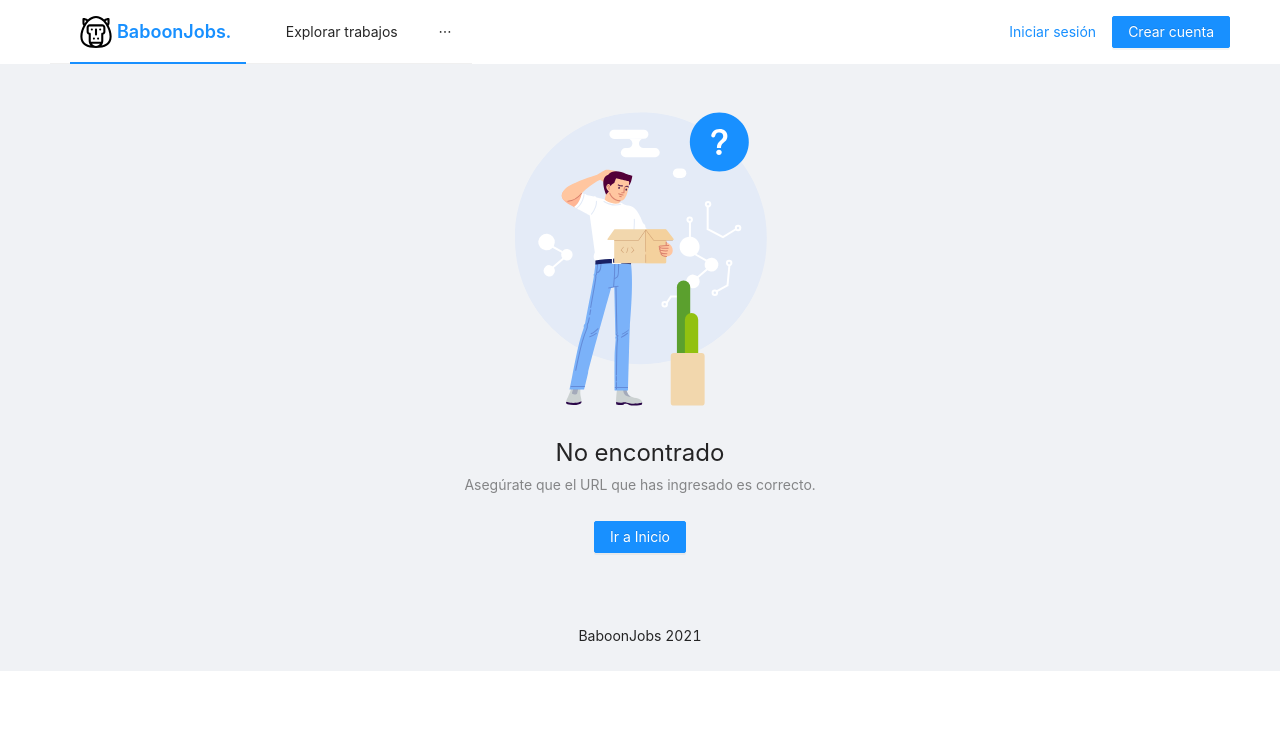
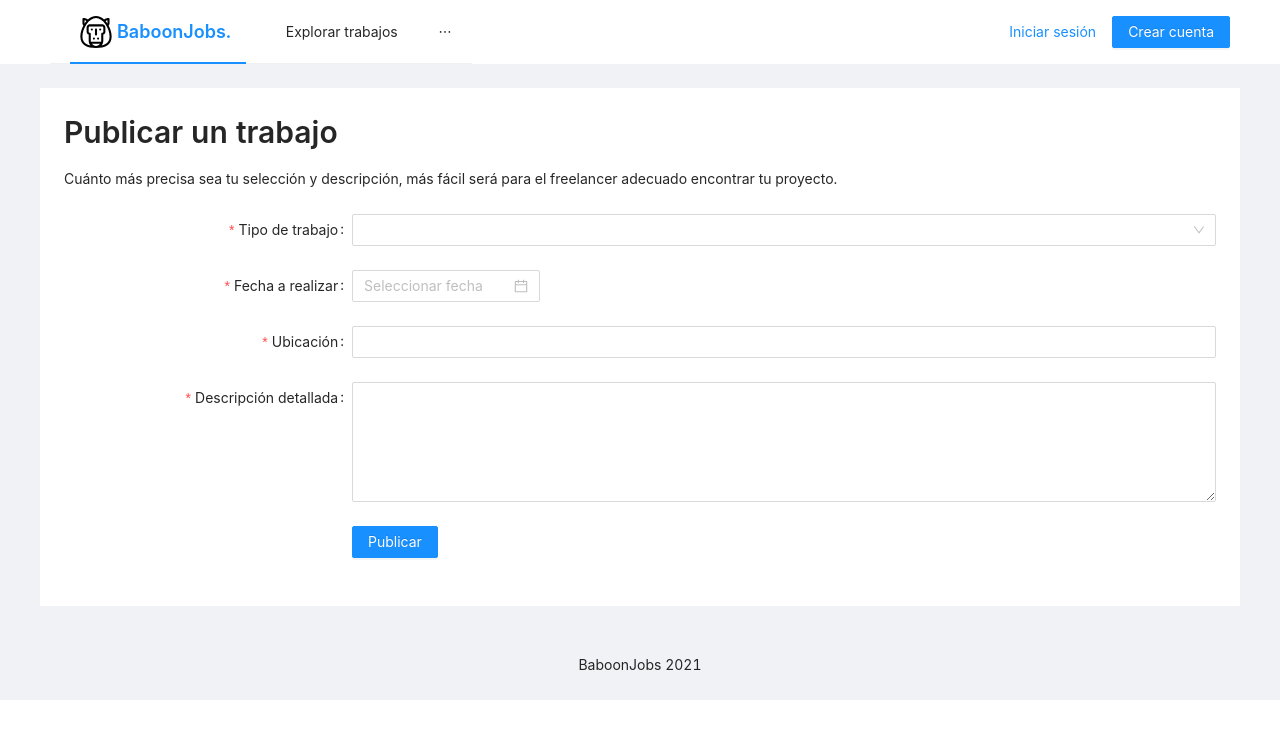
Before and after one commit to baboondev/baboonjobs-frontend, a React (Create React App) app: page /publish in a window 1280 px wide. Shown: the top 738 px of the page. Built offline with nearby package versions, Linux system fonts and the light colour scheme.

Commit message:
Added Publish page

```diff
--- a/src/App.js
+++ b/src/App.js
@@ -8,6 +8,7 @@
 import NotFound from "./pages/NotFound/NotFound";
 import SignIn from "./pages/SignIn/SignIn";
 import SignUp from "./pages/SignUp/SignUp";
+import Publish from "./pages/Publish/Publish";
 
 export default function App() {
   const { Footer, Content } = Layout;
@@ -21,6 +22,7 @@
             <Route path="signin" element={<SignIn />} />
             <Route path="signup" element={<SignUp />} />
             <Route path="notauthorized" element={<NotAuthorized />} />
+            <Route path="publish" element={<Publish />} />
             <Route path="*" element={<NotFound />} />
           </Routes>
         </Content>
--- /dev/null
+++ b/src/components/FormJob/FormJob.jsx
@@ -0,0 +1,55 @@
+import React from "react";
+import { Form, Input, Select, DatePicker, Button } from "antd";
+
+function FormJob(props) {
+  const {formData, onFinish, onFinishFailed} = props;
+  return(<Form
+    labelCol={{ span: 6 }}
+    layout="horizontal"
+    onFinish={onFinish}
+    onFinishFailed={onFinishFailed}
+    style={{ marginTop: "24px" }}
+  >
+    <Form.Item
+      name="type"
+      label="Tipo de trabajo"
+      rules={[{ required: true, message: "Campo requerido" }]}
+    >
+      <Select>
+        <Select.Option value="demo">Tipo de trabajo 1</Select.Option>
+        <Select.Option value="demo2">Tipo de trabajo 2</Select.Option>
+        <Select.Option value="demo3">Tipo de trabajo 3</Select.Option>
+      </Select>
+    </Form.Item>
+    <Form.Item
+      name="dateWork"
+      label="Fecha a realizar"
+      rules={[{ required: true, message: "Campo requerido" }]}
+    >
+      <DatePicker placeholder="Seleccionar fecha"/>
+    </Form.Item>
+    <Form.Item
+      name="ubication"
+      label="Ubicación"
+      rules={[{ required: true, message: "Campo requerido" }]}
+    >
+      <Input />
+    </Form.Item>
+    <Form.Item
+      name="detail"
+      label="Descripción detallada"
+      rules={[{ required: true, message: "Campo requerido" }]}
+    >
+      <Input.TextArea rows={5} />
+    </Form.Item>
+    <Form.Item
+      wrapperCol={{ offset: 6 }}
+      rules={[{ required: true, message: "Campo requerido" }]}
+    >
+      <Button type="primary" htmlType="submit">
+        {formData ? "Editar" : "Publicar"}
+      </Button>
+    </Form.Item>
+  </Form>)
+}
+export default FormJob
--- a/src/index.css
+++ b/src/index.css
@@ -13,3 +13,11 @@
   font-size: 18px;
 
 }
+
+.container {
+  background: white;
+  min-height: 300px;
+  margin: 24px auto;
+  padding: 24px;
+  max-width: 1200px;
+}
--- a/src/layout/Header/Header.jsx
+++ b/src/layout/Header/Header.jsx
@@ -15,8 +15,8 @@
               <Menu.Item key={1}>
                 <Logo />
               </Menu.Item>
-              <Menu.Item key={2}>Explorar trabajos</Menu.Item>
-              <Menu.Item key={3}>Publicar trabajo</Menu.Item>
+              <Menu.Item key={2}><Link to="/explore">Explorar trabajos</Link></Menu.Item>
+              <Menu.Item key={3}><Link to="/publish">Publicar trabajo</Link></Menu.Item>
             </Menu>
           </Col>
           <Col>
--- /dev/null
+++ b/src/pages/Publish/Publish.jsx
@@ -0,0 +1,29 @@
+import { Typography } from "antd";
+import React from "react";
+import FormJob from "../../components/FormJob/FormJob";
+
+function Publish() {
+  const onFinish = (values) => {
+    console.log("Success:", values);
+  };
+
+  const onFinishFailed = (errorInfo) => {
+    console.log("Failed:", errorInfo);
+  };
+  return (
+    <>
+      <div className="container">
+        <header>
+          <Typography.Title level={2}>Publicar un trabajo</Typography.Title>
+          <Typography.Text>
+            Cuánto más precisa sea tu selección y descripción, más fácil será para el
+            freelancer adecuado encontrar tu proyecto.
+          </Typography.Text>
+        </header>
+        <FormJob />
+      </div>
+    </>
+  );
+}
+
+export default Publish;
```
